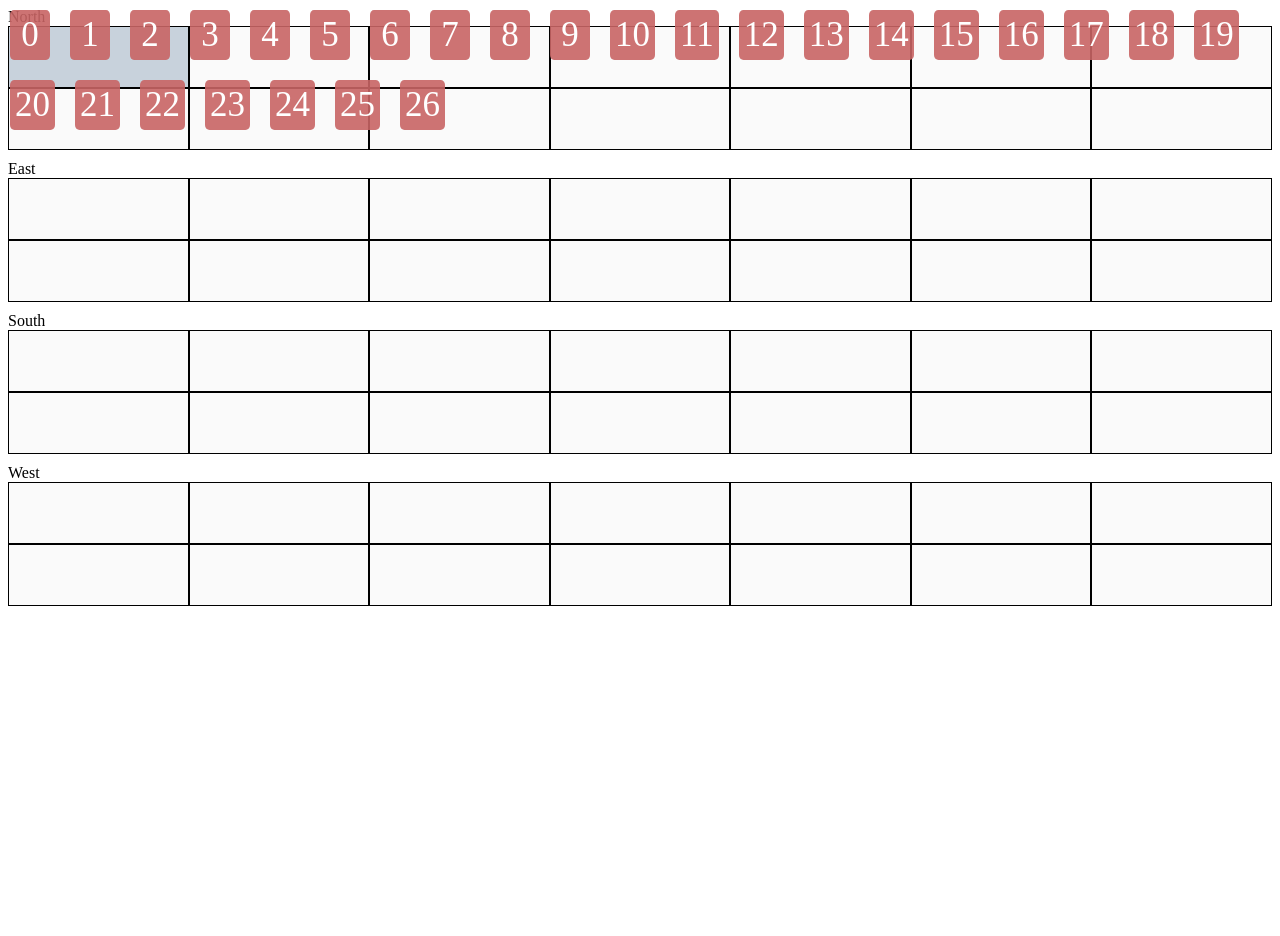
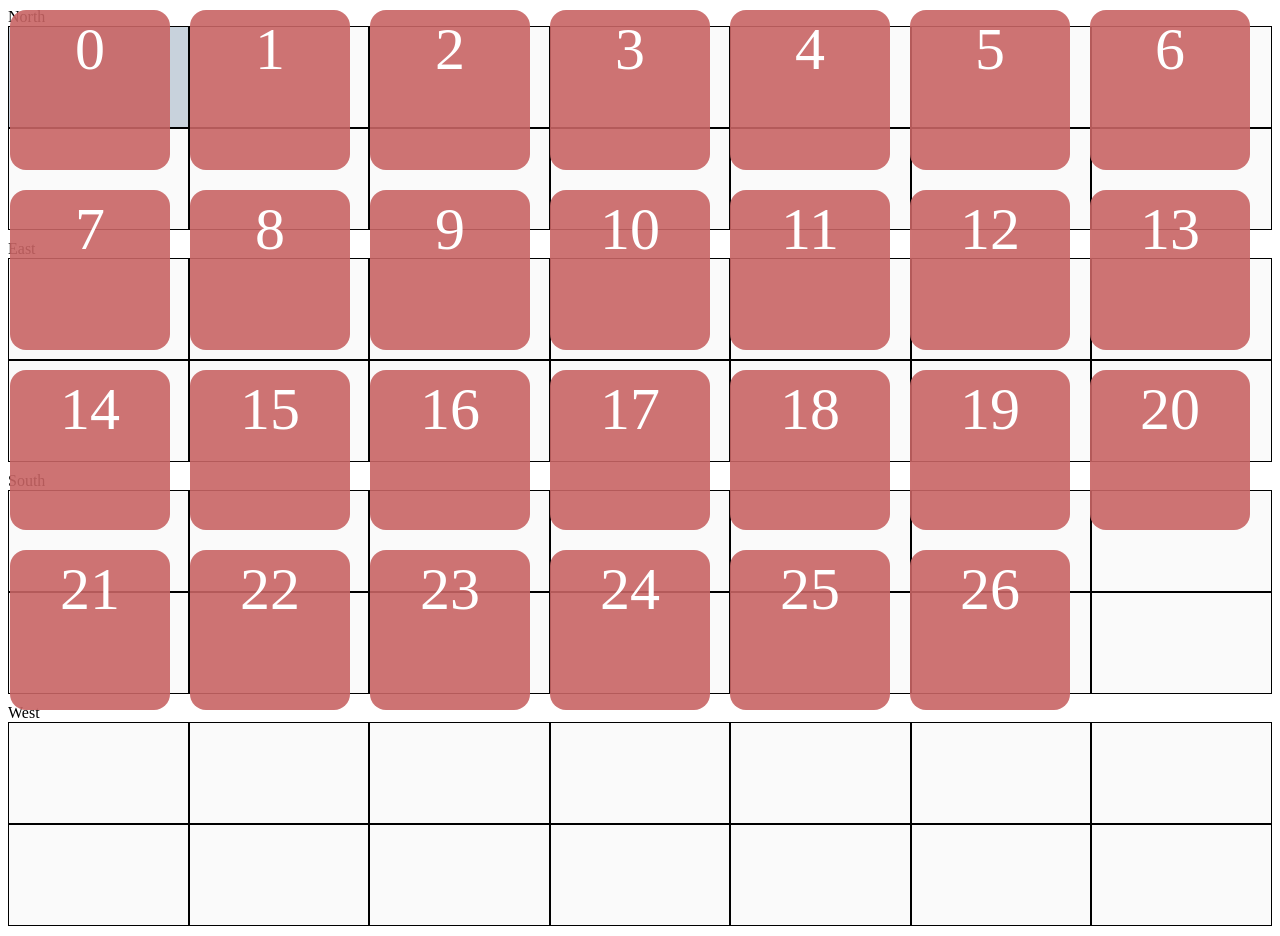
Before and after one commit to JetpackFandango/jetpackfandango.github.io, a plain HTML site: page hide-sequence-2.html in a window 1280 px wide. Both pictures are taken after a click on the element 98 px from the left and 57 px from the top of the page. Before the commit the page ends 800 px from the top, so only its background shows below. Drawn offline with Linux system fonts and the light colour scheme.

Commit message:
hide-sequence 2

```diff
--- a/hide-sequence-2-style.css
+++ b/hide-sequence-2-style.css
@@ -13,11 +13,13 @@
   flex-wrap: wrap;
 }
 .keypad-btn{
+  width:150px;
+  height:150px;
   padding:5px;
   cursor:pointer;
   color:white;
   margin:10px;
-  font-size:35px;
+  font-size:60px;
   min-width:30px;
   text-align:center; background:rgba(200,100,100,.9);
   border-radius: 10%;
@@ -38,5 +40,6 @@
   border: 1px solid black;
   text-align: center;
   padding:30px;
-  font-size:20px;
+  min-height:40px;
+  font-size:35px;
 }
```
